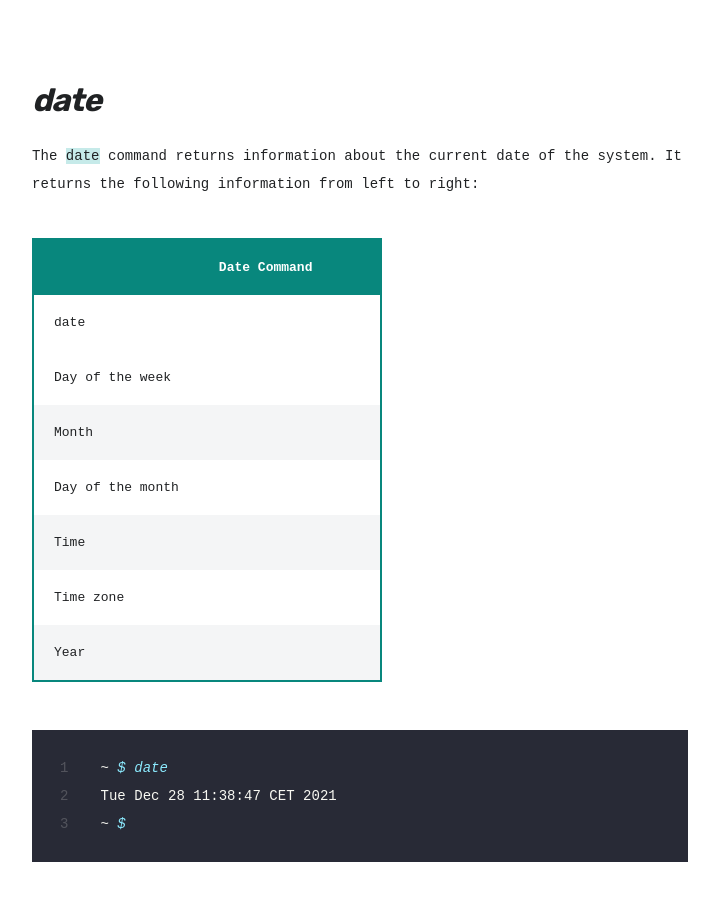
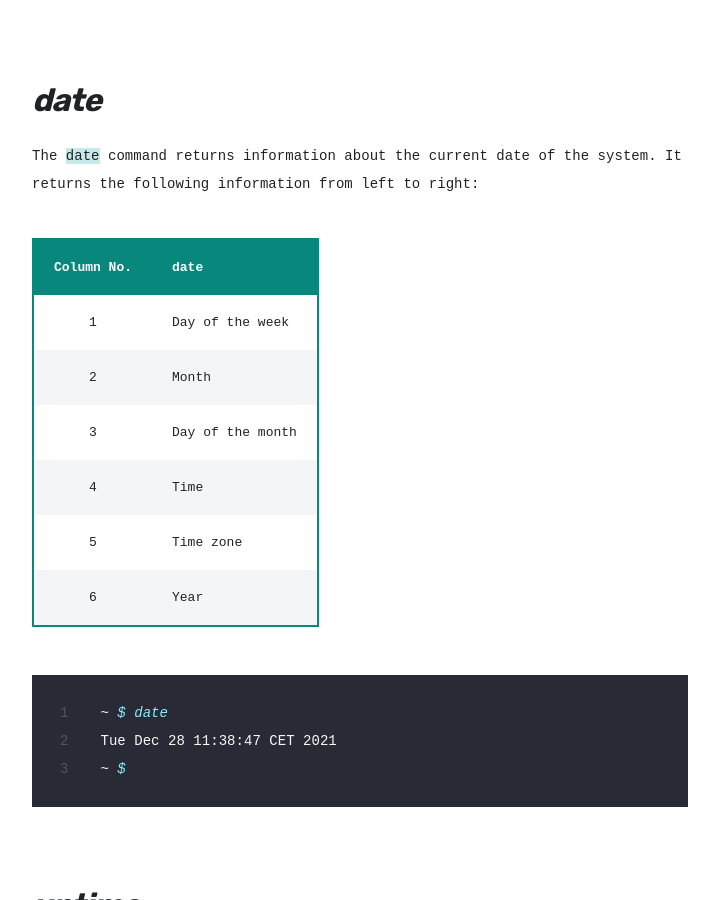
Before and after one commit to kletobias/kletobias.github.io, a Jekyll site: the page built from _projects/Chapter_5-11.md, in a window 1280 px wide and 900 px high, scrolled down 1672 px. Shown: the whole window, without its empty margins (38-757 px from the left). Built offline with Jekyll 4.4.1, drawn with Linux system fonts in a browser that asks for light colours; nearby versions of some CDN libraries; some web fonts are replaced.

Commit message:
updating module5 for the website

````diff
--- a/_projects/Chapter_5-11.md
+++ b/_projects/Chapter_5-11.md
@@ -25,16 +25,15 @@ accent_color: '#08877d'
 The `date` command returns information about the current date of the system.
 It returns the following information from left to right:
 
-|| Date Command    ||
-|------------------|
-| date             |
-|------------------|
-| Day of the week  |
-| Month            |
-| Day of the month |
-| Time             |
-| Time zone        |
- | Year             |
+
+| Column No. | date             |
+|:----------:|------------------|
+| 1          | Day of the week  |
+| 2          | Month            |
+| 3          | Day of the month |
+| 4          | Time             |
+| 5          | Time zone        |
+ | 6          | Year             |
 
 
 ```bash
@@ -48,8 +47,9 @@ Tue Dec 28 11:38:47 CET 2021
 
 The `uptime` command gives information about the system. Namely about for how long it has been running in total, the number of currently online users and the **CPU** load. The **CPU** load is measured by looking at the average number of jobs in the system's *run queue* for 3 different time periods. The periods are 1, 5 and 15 minutes.
 
+
 | Column No. | Data                                                    | Example                        |
-|------------|---------------------------------------------------------|--------------------------------|
+|:----------:|---------------------------------------------------------|--------------------------------|
 | 1          | Current System Time                                     | 11:37:00                       |
 | 2          | Shows for how long the system has been running in total | up 4 days 22:33                |
 | 3          | Number of Users currently logged into the Linux system  | 3 users                        |
````
